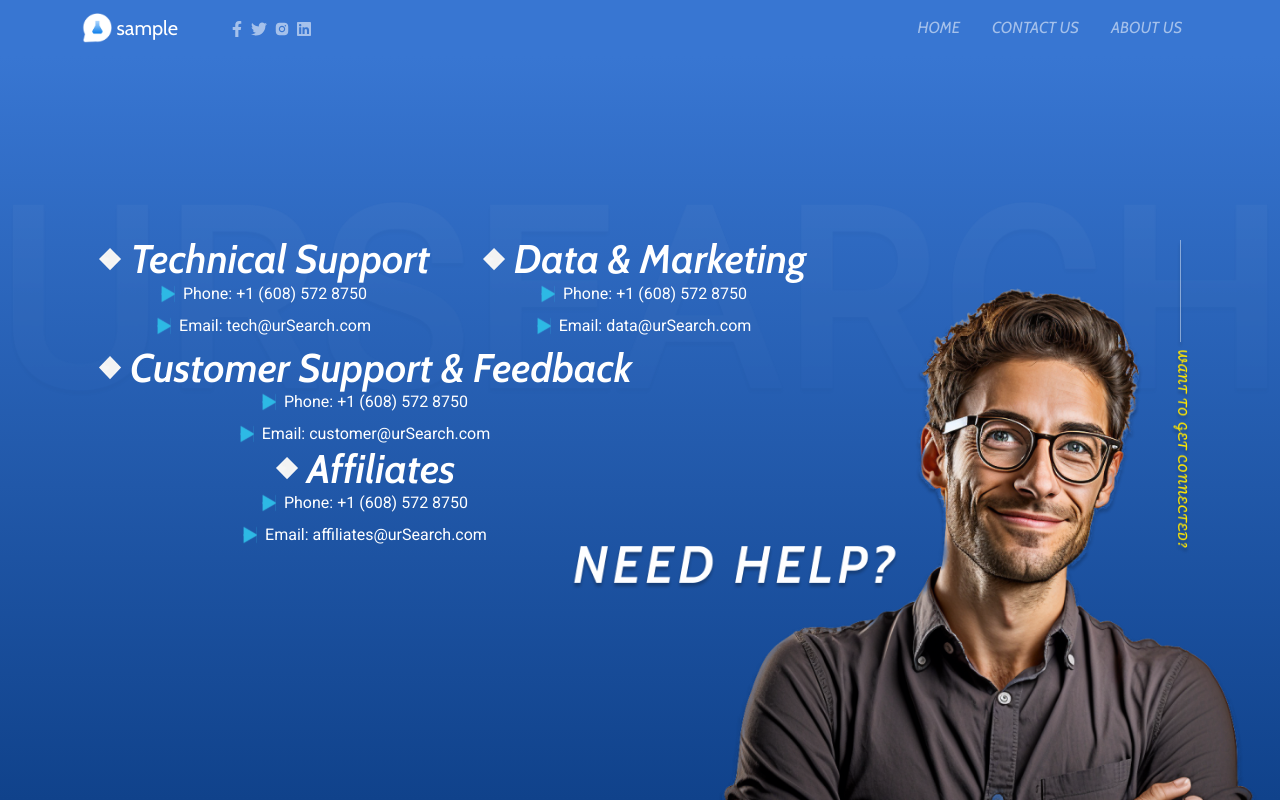
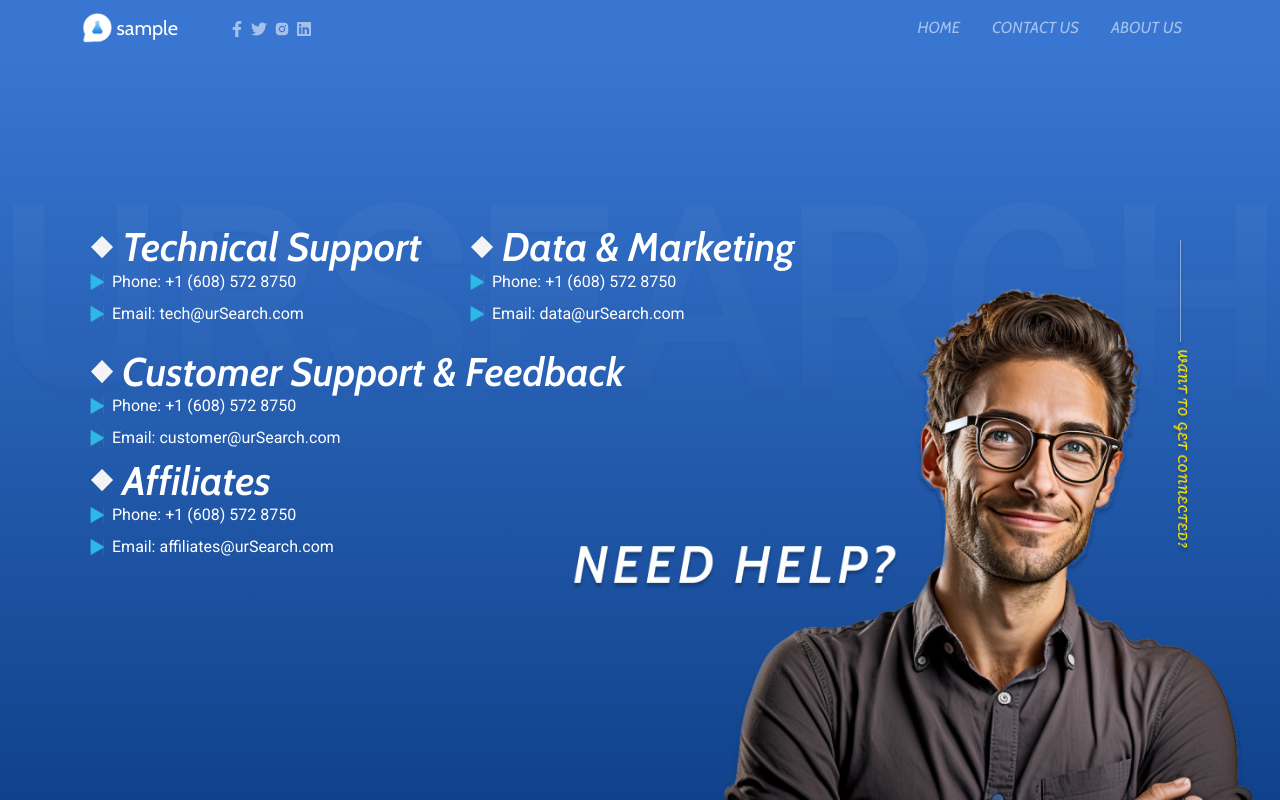
Before and after one commit to sweMojtaba/urSearchFrontEnd, a React (Create React App) app: page /welcome/contact in a window 1280 px wide. Built offline with nearby package versions, Linux system fonts and the light colour scheme; sample sign-in values are in the browser's storage.

Commit message:
ready for profile

```diff
--- a/src/components/Welcome/ContactInfo.jsx
+++ b/src/components/Welcome/ContactInfo.jsx
@@ -6,16 +6,16 @@ import item2 from "../../assets/item2.svg"
 import "./contact.scss";
 
 function ContactInfo(props) {
-    return <div>
-        <div className="line primary-line">
+    return <div className="contact-info">
+        <div className="line line-start primary-line">
             <img src={item1} alt="item1"/>
             <p className="heading">{props.team}</p>
         </div>
-        <div className="line secondary-line">
+        <div className="line line-start secondary-line">
             <img src={item2} alt="item2"/>
             <p className="text">Phone: {props.phone}</p>
         </div>
-        <div className="line secondary-line">
+        <div className="line line-start secondary-line">
             <img src={item2} alt="item2"/>
             <p className="text">Email: {props.email}</p>
         </div>
--- a/src/components/Welcome/contact.scss
+++ b/src/components/Welcome/contact.scss
@@ -5,6 +5,7 @@
 
 .primary-line {
     height: 1.8em;
+    // margin-bottom: 1em;
 }
 
 .line > img {
@@ -23,3 +24,7 @@
 .secondary-line > img {
     height: 100%;
 }
+
+.contact-info {
+    margin: 1em 0;
+}
--- a/src/shared-layout.scss
+++ b/src/shared-layout.scss
@@ -20,3 +20,8 @@
     justify-content: center;
     margin: 0.5em 0;
 }
+
+.line-start {
+    @extend .line;
+    justify-content: start;
+}
```
Also changed, not shown: src/components/individual/Profile.jsx (added), src/components/individual/fakeFetchParsingResults.js (added).
